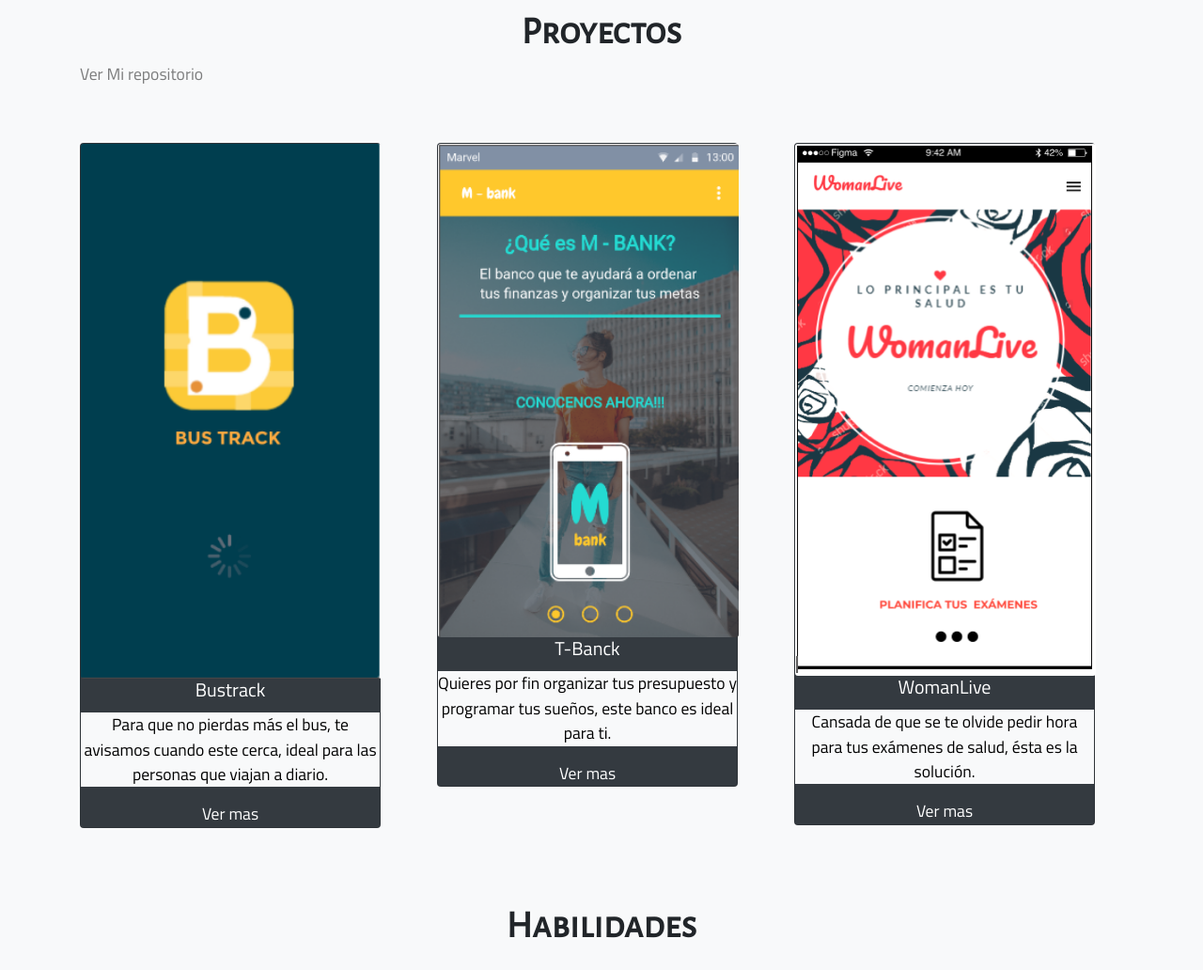
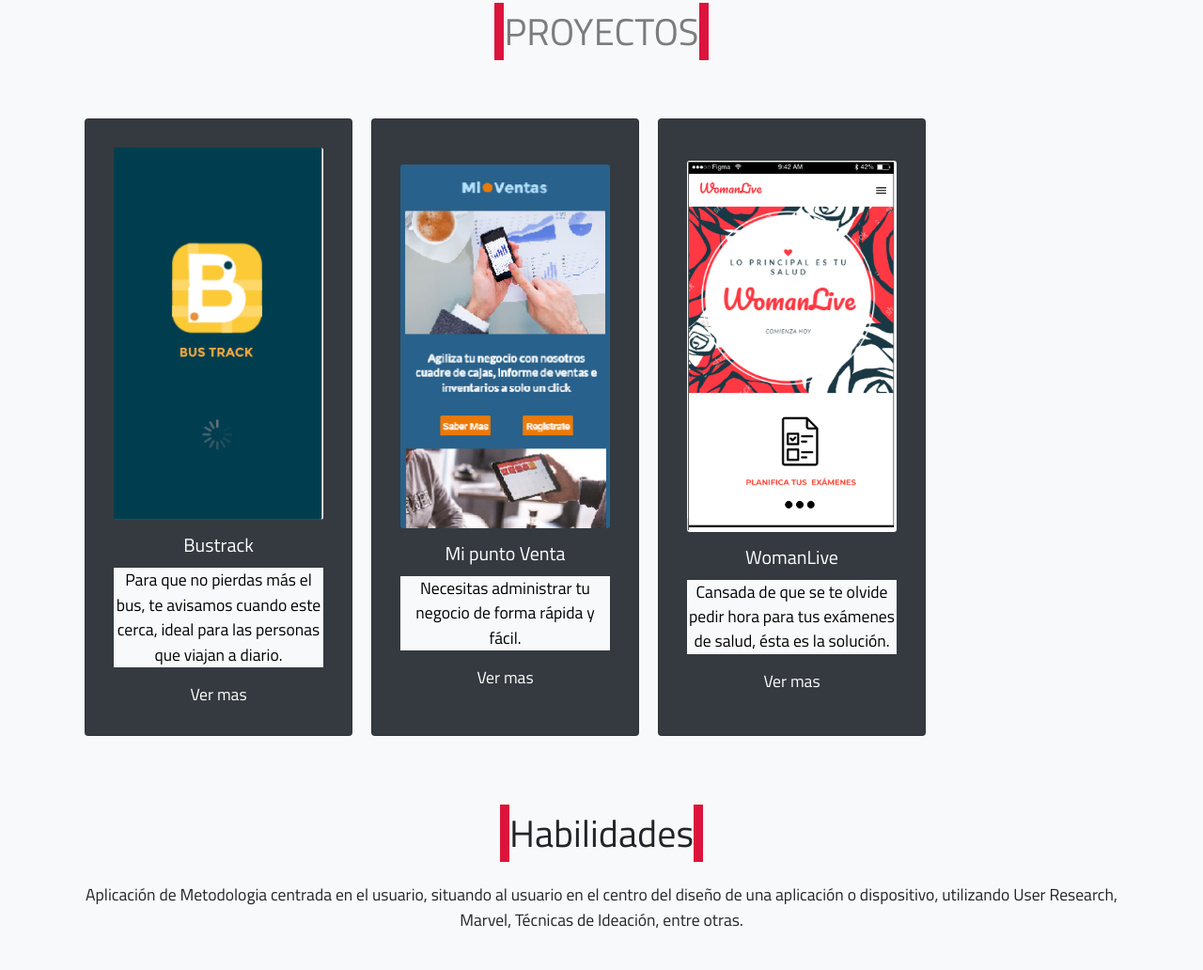
Before and after one commit to soliveramendez/portafolio, a plain HTML site: page index.html in a window 1280 px wide. Shown: the part 1274-2306 px from the top of the page at 94% size. Drawn offline with nearby package versions, Linux system fonts and the light colour scheme.

Commit message:
actualizado

```diff
--- a/assets/css/main.css
+++ b/assets/css/main.css
@@ -8,11 +8,6 @@
 text-align: center;
 font-size: 1.1em;
 background-color: #f8f9fa;
-}
-
-h1{
-font-family: 'Alegreya Sans SC', sans-serif;
-font-weight: bold;
 }
 
 h2{
@@ -27,7 +22,7 @@
 
 
 .navbar-brand img{
-width: 80%;
+width: 60%;
 }
 
 .navbar-light .navbar-nav .nav-link:hover{
@@ -80,29 +75,42 @@
 .titulo-proyect{
   text-align: center;
 }
-.titulo-proyect a{
-  text-align: center;
+.titulo-proyect::before{
+  content: "";
+  background-color:#DC143C;
+  padding: 0 5px;
+}
+
+.titulo-proyect::after{
+  content: "";
+  background-color:#DC143C;
+  padding: 0 5px;
 }
 
 .proyect1{
   background-color:#DC143C;
   color: #fff;
 }
-
-.text-white{
-  width: 40vh;
+.card{
+  width: 30%;
+  padding:30px;
+  margin-left:20px;
+  justify-content: center;
 }
-
-.card-img{
-  width: 40vh;
+.card-title{
+  margin-top: 15px;
 }
 .card-text{
   color:#000;
   background-color:#f8f9fa;
 }
-
+.card-img{
+width: 100%;
+text-align: center;
+}
 .bg-dark{
-  background-color:#f8f9fa;!important;
+background-color:#f8f9fa;!important;
+width: 30%;
 }
 
 a{
@@ -121,14 +129,38 @@
   padding-bottom: 20px;
 }
 
+.titulo-skill::before{
+  content: "";
+  background-color:#DC143C;
+  padding: 0 5px;
+}
+
+.titulo-skill::after{
+  content: "";
+  background-color:#DC143C;
+  padding: 0 5px;
+}
+
 .titulo-contact{
   padding-top: 80px;
   padding-bottom: 20px;
 }
 
+.titulo-contact::before{
+  content: "";
+  background-color:#DC143C;
+  padding: 0 5px;
+}
+
+.titulo-contact::after{
+  content: "";
+  background-color:#DC143C;
+  padding: 0 5px;
+}
+
 .icons {
   padding-top: 50px;
-  padding-bottom:40px;
+  margin-bottom:40px;
   font-size: 3.5em;
  }
 
--- a/index.html
+++ b/index.html
@@ -68,9 +68,9 @@
    <div class="container proyect">
      <div class="row">
       <div class="col-12 proyect">
-      <h1 class="titulo-proyect">Proyectos</h1>
-      <a href="https://github.com/soliveramendez?tab=repositories">Ver Mi repositorio</a>
-     </div>
+      <h1 class="titulo-proyect">  <a class="repositorio" href="https://github.com/soliveramendez?tab=repositories">PROYECTOS</a>
+       </h1>
+    </div>
    </div>
   </div>
   </section>
@@ -78,35 +78,28 @@
   <section>
     <div class="container">
       <div class="row">
-       <div class="col-12 col-md-4 bustrack">
-       <div class="card bg-dark text-white">
+       <div class="card col-12 col-md-3 bg-dark text-white">
         <img class="card-img" src="assets/img/bustrack.png" alt="Card image">
       <h5 class="card-title">Bustrack</h5>
      <p class="card-text">Para que no pierdas más el bus, te avisamos cuando este cerca, ideal para las personas que viajan a diario.</p>
     <a class="vermas" href="https://drive.google.com/open?id=12k2YkoA9HOaw4FXEAaeoVFjf9WUbrD0g_YmhadoNgaI">Ver mas</a>
   </div>
-</div>
+
+      <div class="card col-12 col-md-3 t-banck bg-dark text-white">
+      <img class="card-img" src="assets/img/portada.png" alt="Card image">
+      <h5 class="card-title">Mi punto Venta</h5>
+      <p class="card-text">Necesitas administrar tu negocio de forma rápida y fácil.</p>
+     <a class="vermas" href="https://github.com/soliveramendez/hackathon-square-pos">Ver mas</a>
+      </div>
 
 
-    <div class="col-12 col-md-4 t-banck">
-      <div class="card bg-dark text-white">
-      <img class="card-img" src="assets/img/m-bank.png" alt="Card image">
-      <h5 class="card-title">T-Banck</h5>
-      <p class="card-text">Quieres por fin organizar tus presupuesto y programar tus sueños, este banco es ideal para ti.</p>
-     <a class="vermas" href="https://drive.google.com/open?id=104mWBVkQ5IT11rLYxEF1Z3nhMgTScrnv7tqQVgITqbE">Ver mas</a>
-      </div>
-     </div>
-
-
-    <div class="col-12 col-md-4 womanlive">
-      <div class="card bg-dark text-white">
+      <div class="card col-12 col-md-3 womanlive bg-dark text-white">
         <img class="card-img" src="assets/img/womanlive.png" alt="Card image">
       <h5 class="card-title">WomanLive</h5>
       <p class="card-text">Cansada de que se te olvide pedir hora para tus exámenes de salud, ésta es la solución.</p>
      <a class="vermas" href="https://drive.google.com/open?id=1svW4204SjydkjV6nKcTxAbyXVRN7U-DRKCZrLWLJug8">Ver mas</a>
       </div>
      </div>
-  </div>
   </div>
 </section>
 
```
Also changed, not shown: assets/img/portada.png (added).
